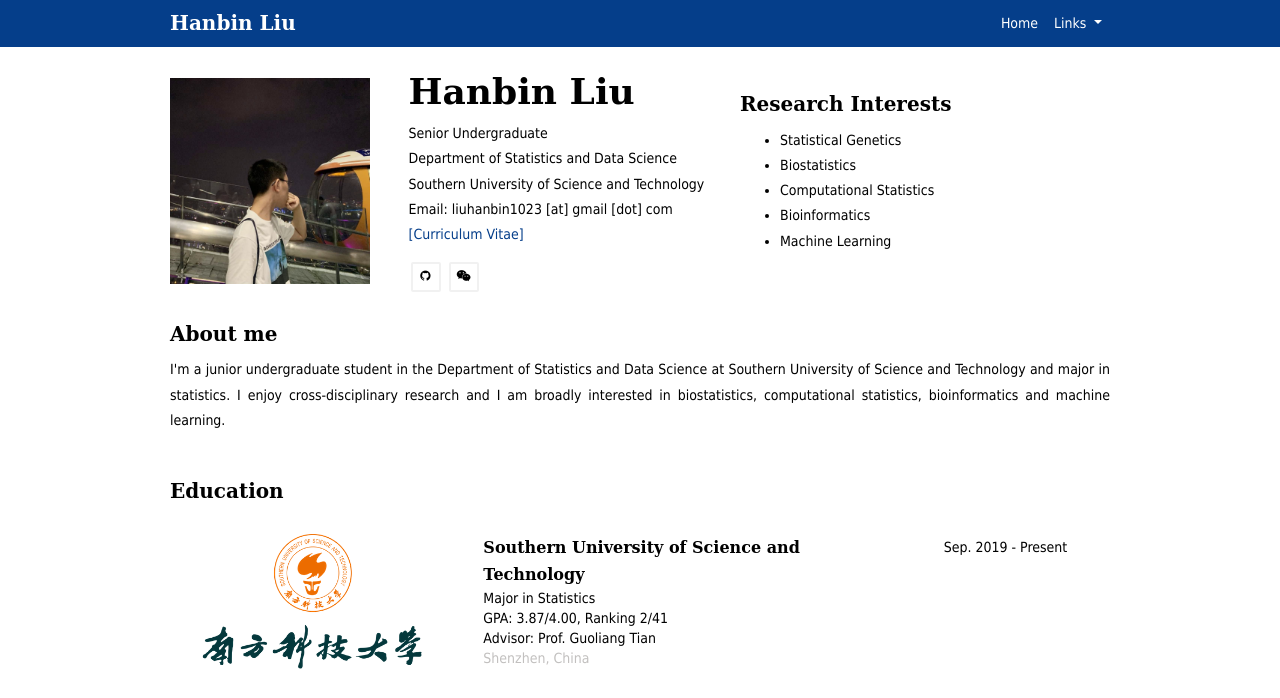
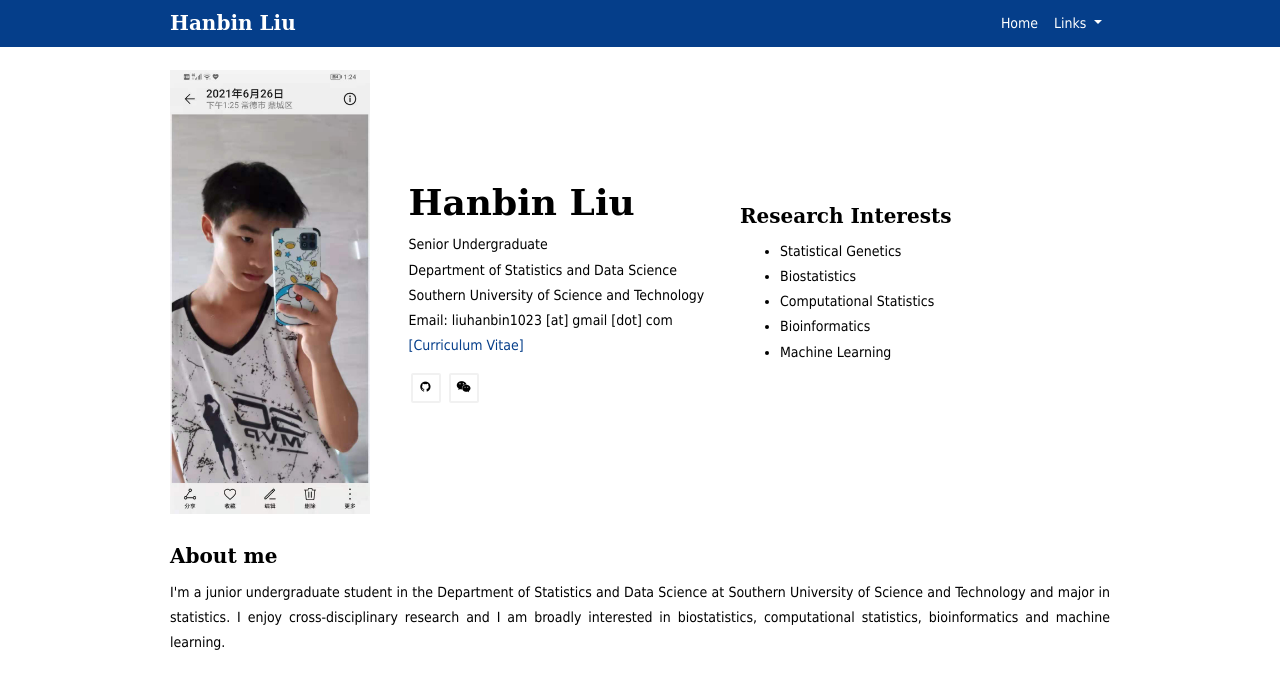
Before and after one commit to Hanbin-Liu/Hanbin-Liu.github.io, a plain HTML site: page index.html in a window 1280 px wide. Shown: the top 698 px of the page. Drawn offline with Linux system fonts and the light colour scheme; a script that the page names is missing; a web font is replaced by a local one.

Commit message:
Update index.html

```diff
--- a/index.html
+++ b/index.html
@@ -82,7 +82,7 @@ Links
 <div class="col-sm-auto col-wrapper">
 
 <!-- <img src="images/McFlurry.png" class="img-responsive" alt="[Pingchuan :)]" onmouseover="this.src='images/McFlurry.png'" onmouseout="this.src='images/Pingchuan_Ma.png'"> -->
-<img src="Source_files/Me.jpg">
+<img src="Source_files/Huang.jpg">
 </div>
 </div>
 <div class="col-sm col-wrapper">
```
